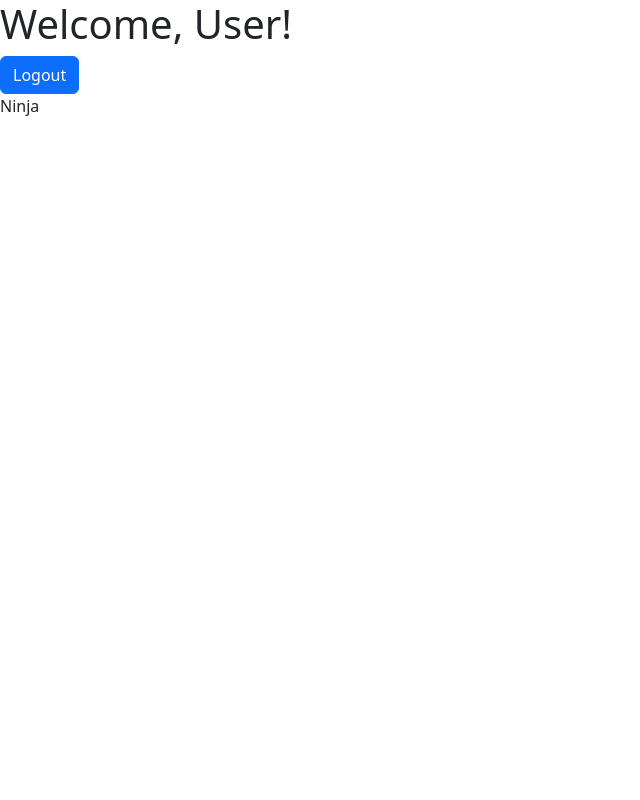
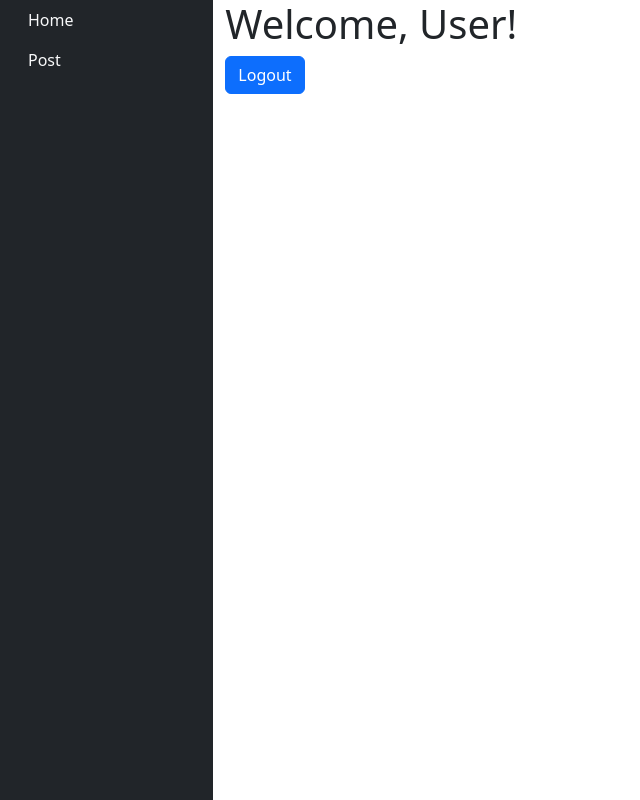
Before and after one commit to CSIS-3380-001/CarPool, a React (Create React App) app in the folder client/: page / in a window 1280 px wide. Shown: the whole page, without its empty margins (0-640 px from the left). Built offline with nearby package versions, Linux system fonts and the light colour scheme; sample sign-in values are in the browser's storage.

Commit message:
Sidebar vertical height adjusted

```diff
--- a/client/src/components/Home.js
+++ b/client/src/components/Home.js
@@ -18,15 +18,21 @@ export const Home = () => {
 
 
     return (
-    <div>
-        <h1>Welcome, User!</h1>
-        {/* Rest of the Home component */}
 
-        <button type="logout" className="btn btn-primary" onClick={logout}>
-            Logout
-        </button>
+    <div className="container-fluid">
+      <div className="row">
+        <Sidebar></Sidebar>
 
-        <Sidebar></Sidebar>
+        <div className="col-10">
+          {/* Main content */}
+          <h1>Welcome, User!</h1>
+            {/* Rest of the Home component */}
+
+            <button type="logout" className="btn btn-primary" onClick={logout}>
+                Logout
+            </button>
+        </div>
+      </div>
     </div>
     );
 }
--- a/client/src/components/Sidebar/Sidebar.js
+++ b/client/src/components/Sidebar/Sidebar.js
@@ -1,10 +1,20 @@
-import React, { useState } from 'react';
-import './Sidebar.css';
+import React from 'react';
 
 export const Sidebar = () => {
   return (
-    <div>
-        Ninja
-    </div>
+        <div className="col-2 bg-dark sidebar" style={{ height: '100vh' }}>
+          <ul className="nav flex-column">
+            <li className="nav-item">
+              <a className="nav-link text-light" href="/">
+                Home
+              </a>
+            </li>
+            <li className="nav-item">
+              <a className="nav-link text-light" href="/rental-form">
+                Post
+              </a>
+            </li>
+          </ul>
+        </div>
   );
 };
```
